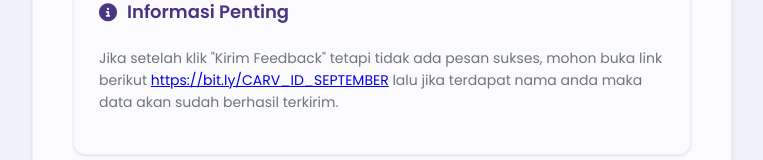
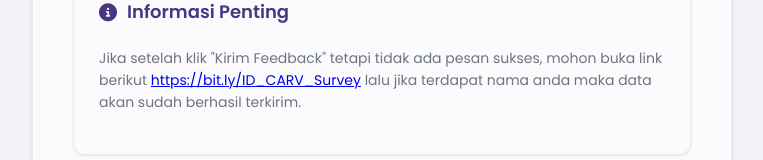
Before and after one commit to AganFebro/CARV-Survey, a plain HTML site: page index.html in a window 1280 px wide. Shown: the part 2347-2507 px from the top of the page, without its empty margins (258-1021 px from the left). Drawn offline with Linux system fonts and the light colour scheme.

Commit message:
Update index.html

```diff
--- a/index.html
+++ b/index.html
@@ -1068,7 +1068,7 @@
                     Informasi Penting
                 </div>
                 <p style="color: var(--gray-600); margin-bottom: 15px; font-size: 14px;">
-                    Jika setelah klik "Kirim Feedback" tetapi tidak ada pesan sukses, mohon buka link berikut <a href="https://bit.ly/CARV_ID_SEPTEMBER">https://bit.ly/CARV_ID_SEPTEMBER</a> lalu jika terdapat nama anda maka data akan sudah berhasil terkirim.
+                    Jika setelah klik "Kirim Feedback" tetapi tidak ada pesan sukses, mohon buka link berikut <a href="https://bit.ly/ID_CARV_Survey">https://bit.ly/ID_CARV_Survey</a> lalu jika terdapat nama anda maka data akan sudah berhasil terkirim.
                 </p>
             </div>
 
@@ -1089,7 +1089,7 @@
 
                 <h2>Terima Kasih!</h2>
 
-                <p>Feedback Anda telah berhasil terkirim dan sangat berharga bagi kami untuk terus meningkatkan kualitas komunitas CARV Indonesia. Jangan lupa untuk cek nama anda di link berikut ini: <a href="https://bit.ly/CARV_ID_SEPTEMBER">https://bit.ly/CARV_ID_SEPTEMBER</a></p>
+                <p>Feedback Anda telah berhasil terkirim dan sangat berharga bagi kami untuk terus meningkatkan kualitas komunitas CARV Indonesia. Jangan lupa untuk cek nama anda di link berikut ini: <a href="https://bit.ly/ID_CARV_Survey">https://bit.ly/ID_CARV_Survey</a></p>
 
                 <button onclick="location.reload()">
                     <i class="fas fa-plus-circle"></i>
```
